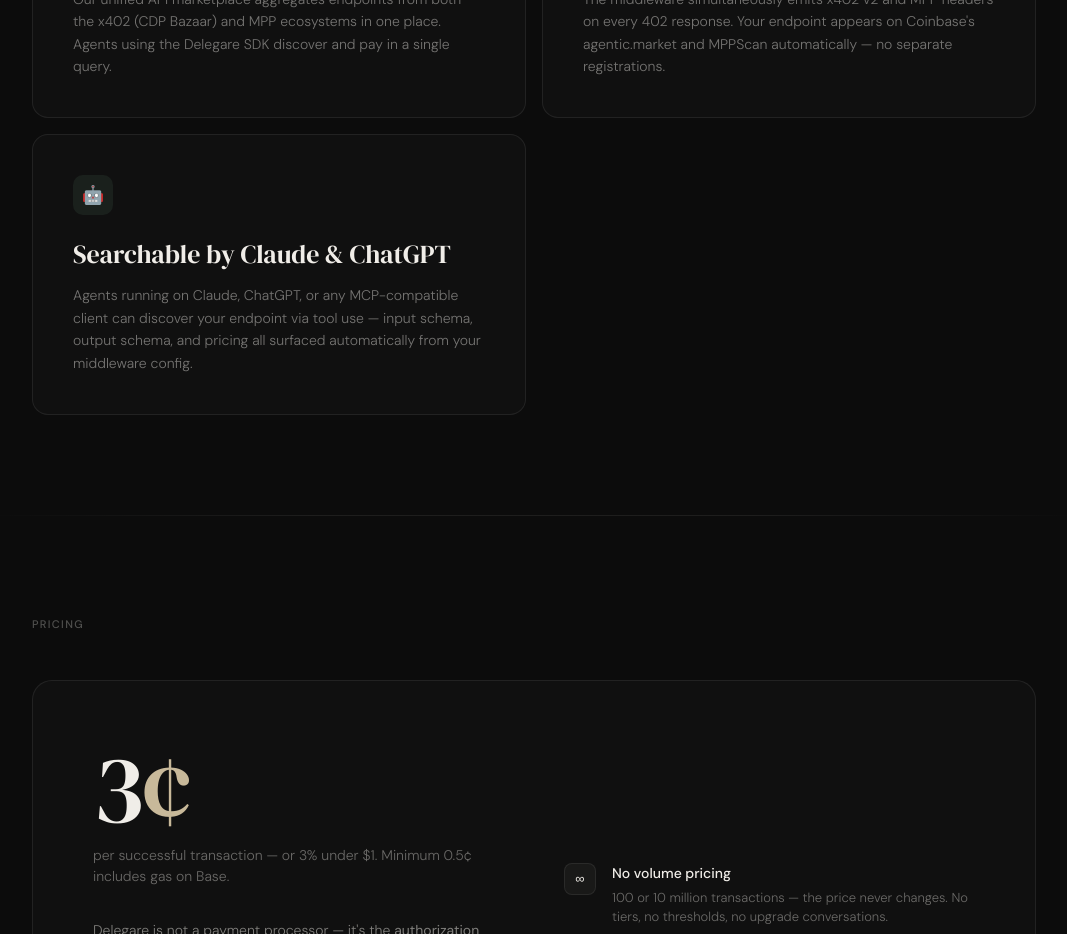
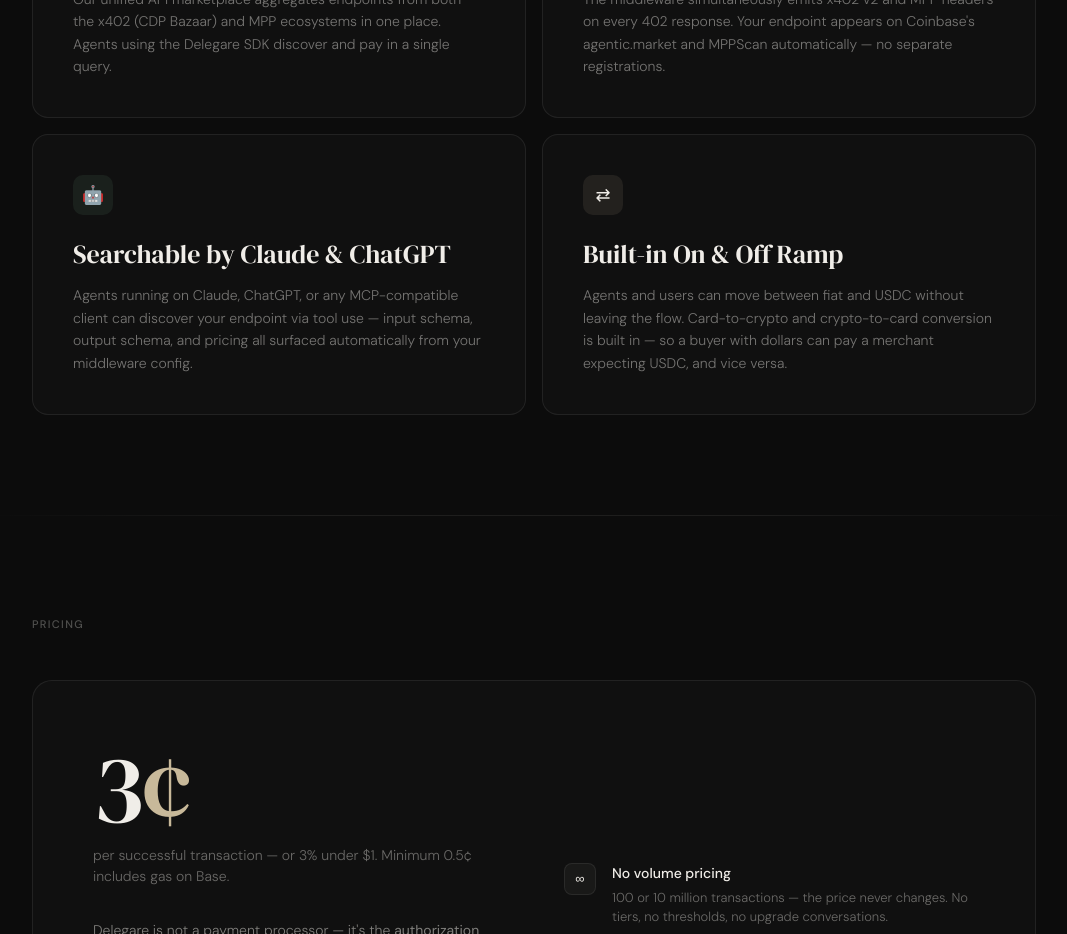
Before and after one commit to delegare/delegare, a Next.js app in the folder apps/web/: page / in a window 1280 px wide. Shown: the part 3700-4634 px from the top of the page, without its empty margins (106-1173 px from the left). Built offline with nearby package versions, Linux system fonts and the light colour scheme; no server answers; what @aws-amplify/ui-react, aws-amplify would draw is missing.

Commit message:
fix(web): restore 4-card grid in discovery section — add on/off ramp card

```diff
--- a/apps/web/src/app/page.tsx
+++ b/apps/web/src/app/page.tsx
@@ -383,6 +383,15 @@
               Agents running on Claude, ChatGPT, or any MCP-compatible client can discover your endpoint via tool use — input schema, output schema, and pricing all surfaced automatically from your middleware config.
             </p>
           </div>
+          <div className="rail-card">
+            <div className="rail-icon rail-icon-fiat">
+              <span role="img" aria-label="arrows">&#x21C4;</span>
+            </div>
+            <div className="rail-name">Built-in On &amp; Off Ramp</div>
+            <p className="rail-desc">
+              Agents and users can move between fiat and USDC without leaving the flow. Card-to-crypto and crypto-to-card conversion is built in — so a buyer with dollars can pay a merchant expecting USDC, and vice versa.
+            </p>
+          </div>
         </div>
       </section>
 
```
